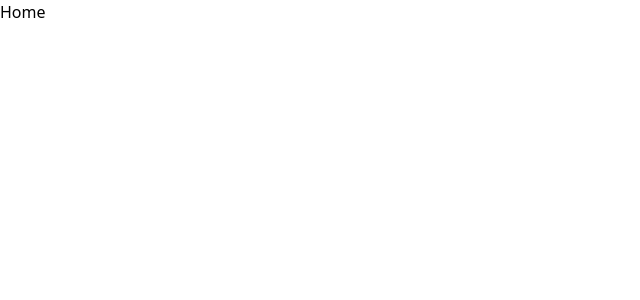
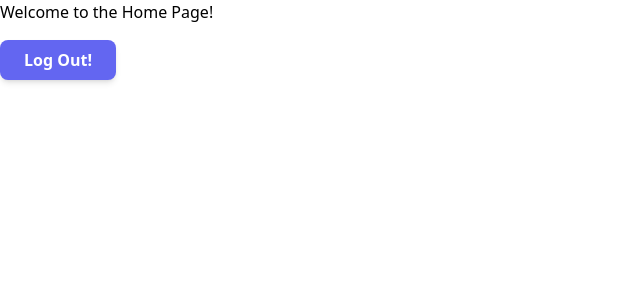
Before and after one commit to Henryarrovin/studyroom, a React (Vite) app in the folder studyroom-frontend/: page /home in a window 1280 px wide. Shown: the top 300 px of the page, without its empty margins (0-640 px from the left). Built offline with nearby package versions, Linux system fonts and the light colour scheme.

Commit message:
Fixes #2 - Implemented local storage properly while login and logout.

```diff
--- a/studyroom-frontend/src/components/Home.tsx
+++ b/studyroom-frontend/src/components/Home.tsx
@@ -1,5 +1,25 @@
+import { useNavigate } from "react-router-dom";
+import useAuth from "../hooks/useAuth";
+
 const Home = () => {
-  return <div>Home</div>;
+  const navigate = useNavigate();
+  const { logout } = useAuth();
+
+  const handleLogout = () => {
+    logout();
+    navigate("/");
+  };
+  return (
+    <div>
+      <h1>Welcome to the Home Page!</h1>
+      <button
+        onClick={handleLogout}
+        className="mt-4 px-6 py-2 bg-indigo-500 text-white font-semibold rounded-lg shadow-md hover:bg-indigo-600 focus:outline-none focus:ring-2 focus:ring-indigo-400 transition ease-in-out duration-150"
+      >
+        Log Out!
+      </button>
+    </div>
+  );
 };
 
 export default Home;
--- a/studyroom-frontend/src/components/Login.tsx
+++ b/studyroom-frontend/src/components/Login.tsx
@@ -1,6 +1,9 @@
-import { ChangeEvent, FormEvent, useState } from "react";
+import { ChangeEvent, FormEvent, useEffect, useState } from "react";
 import useAuth from "../hooks/useAuth";
 import { useNavigate } from "react-router-dom";
+import { useSelector } from "react-redux";
+import { RootState } from "../store";
+import { selectCurrentToken } from "../features/authSlice";
 
 const Login = () => {
   const [username, setUsername] = useState("");
@@ -8,6 +11,13 @@ const Login = () => {
 
   const { error, loading, login } = useAuth();
   const navigate = useNavigate();
+  const token = useSelector((state: RootState) => selectCurrentToken(state));
+
+  useEffect(() => {
+    if (token) {
+      navigate("/home");
+    }
+  }, [token, navigate]);
 
   const handleSubmit = async (event: FormEvent<HTMLFormElement>) => {
     event.preventDefault();
--- a/studyroom-frontend/src/features/authSlice.ts
+++ b/studyroom-frontend/src/features/authSlice.ts
@@ -4,7 +4,7 @@ import { RootState } from "../store";
 const authSlice = createSlice({
     name: "auth",
     initialState: {
-        token: null,
+        token: localStorage.getItem('authToken'),
     },
     reducers: {
         setToken: (state, action) => {
--- a/studyroom-frontend/src/services/apiClient.ts
+++ b/studyroom-frontend/src/services/apiClient.ts
@@ -11,11 +11,10 @@ const apiClient = axios.create({
 
 apiClient.interceptors.request.use(
     (config) => {
-        // const token = localStorage.getItem('authToken');
         const state: RootState = store.getState();
         const token = selectCurrentToken(state);
         if (token) {
-            config.headers.Authorization = token;
+            config.headers.Authorization = `Bearer ${token}`;
             console.log("Token from apiCLIent:", token);
         }
         return config;
@@ -29,7 +28,6 @@ apiClient.interceptors.response.use(
     (response) => response,
     (error) => {
       if (error.response && error.response.status === 401) {
-        // localStorage.removeItem('authToken');
         store.dispatch(logOut());
       }
       return Promise.reject(error);
```
